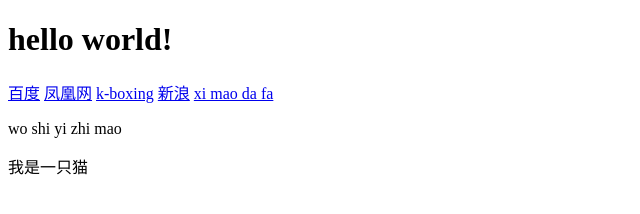
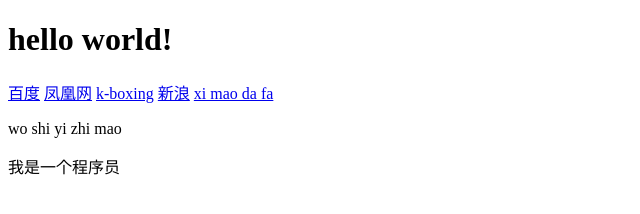
Before and after one commit to glouocdk/glouocdk.github.io, a plain HTML site: page index.html in a window 1280 px wide. Shown: the full height of the page, 0-640 px from the left. Drawn offline with Linux system fonts and the light colour scheme.

Commit message:
主页
网站主页页面

```diff
--- a/index.html
+++ b/index.html
@@ -10,5 +10,5 @@
 
 <a href="#mao" target="_blank">xi mao da fa</a>
 <p id="mao">wo shi yi zhi mao</p>
-<p>我是一只猫 </p>
+<p>我是一个程序员 </p>
 </html>
```
